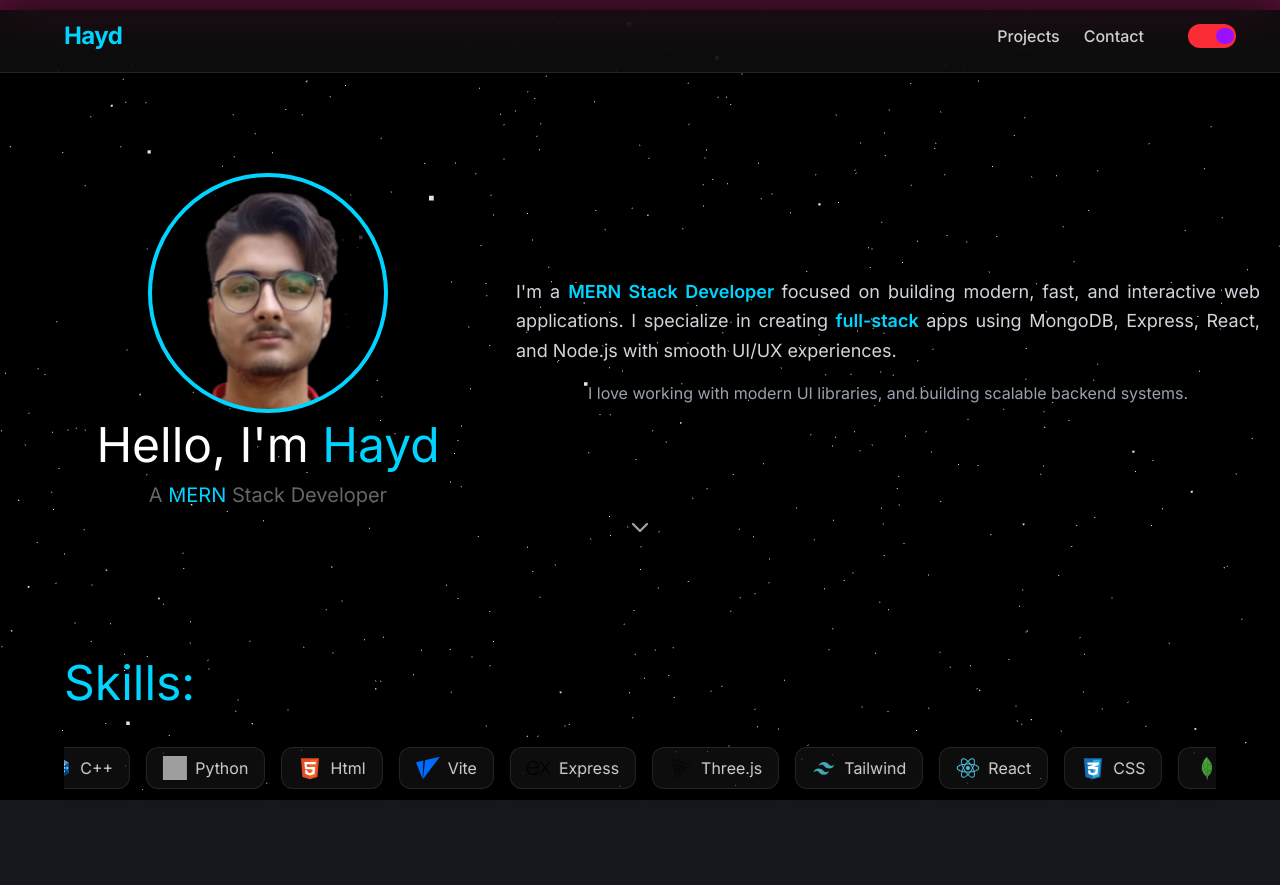
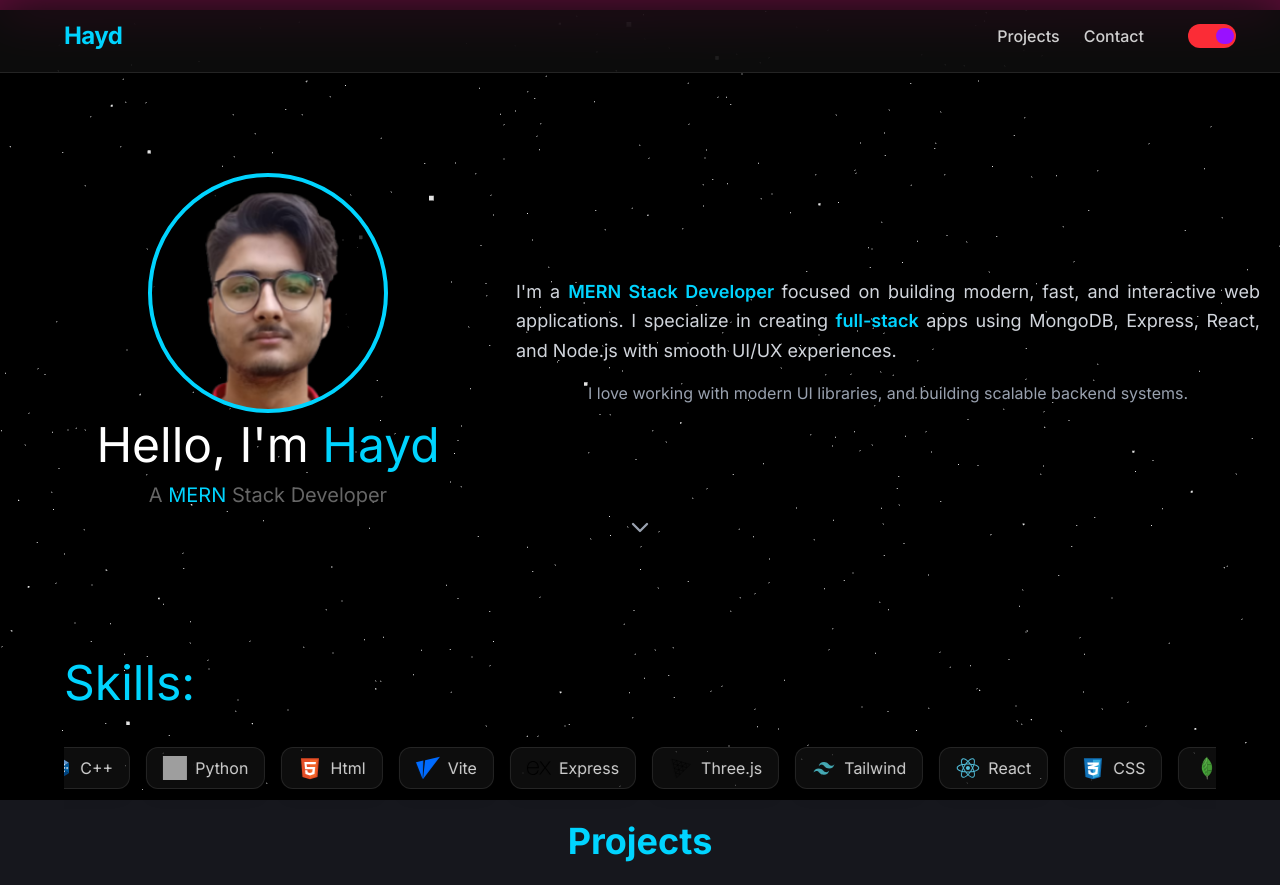
Before and after one commit to ItxHayd/MyPortfolio, a React (Vite) app: page / in a window 1280 px wide. Shown: the top 885 px of the page. Built offline with nearby package versions, Linux system fonts and the light colour scheme; no server answers; grey boxes are pictures that could not be loaded.

Commit message:
added introAnimation&testimonials

```diff
--- a/src/PageComponents/Projects.jsx
+++ b/src/PageComponents/Projects.jsx
@@ -3,7 +3,10 @@ import { motion } from 'framer-motion'
 import ProjectCard from "./ProjectCard"
 
 const Projects = () => {
-  return (
+  return (<>
+    <motion.div initial={{ y: 100, opacity: 0 }} whileInView={{opacity: 1,y: 0,filter: "blur(0px)"}} transition={{duration: 1.2,ease: "easeOut"}} viewport={{ once: true }} className=" text-[#00d4ff] flex justify-center content-center font-bold text-4xl">
+        Projects
+    </motion.div>
     <motion.section
         initial={{
             opacity: 0,
@@ -24,9 +27,6 @@ const Projects = () => {
     >
         <div className="w-[90%] max-w-300 mx-auto" >
 
-            <h2 className=" text-[#00d4ff] mb-10 text-4xl">
-                Projects:
-            </h2>
 
             <div className="grid grid-cols-1 sm:grid-cols-2 lg:grid-cols-3 gap-5">
 
@@ -72,6 +72,7 @@ const Projects = () => {
             </div>
         </div>
     </motion.section>
+    </>
   )
 }
 
```
